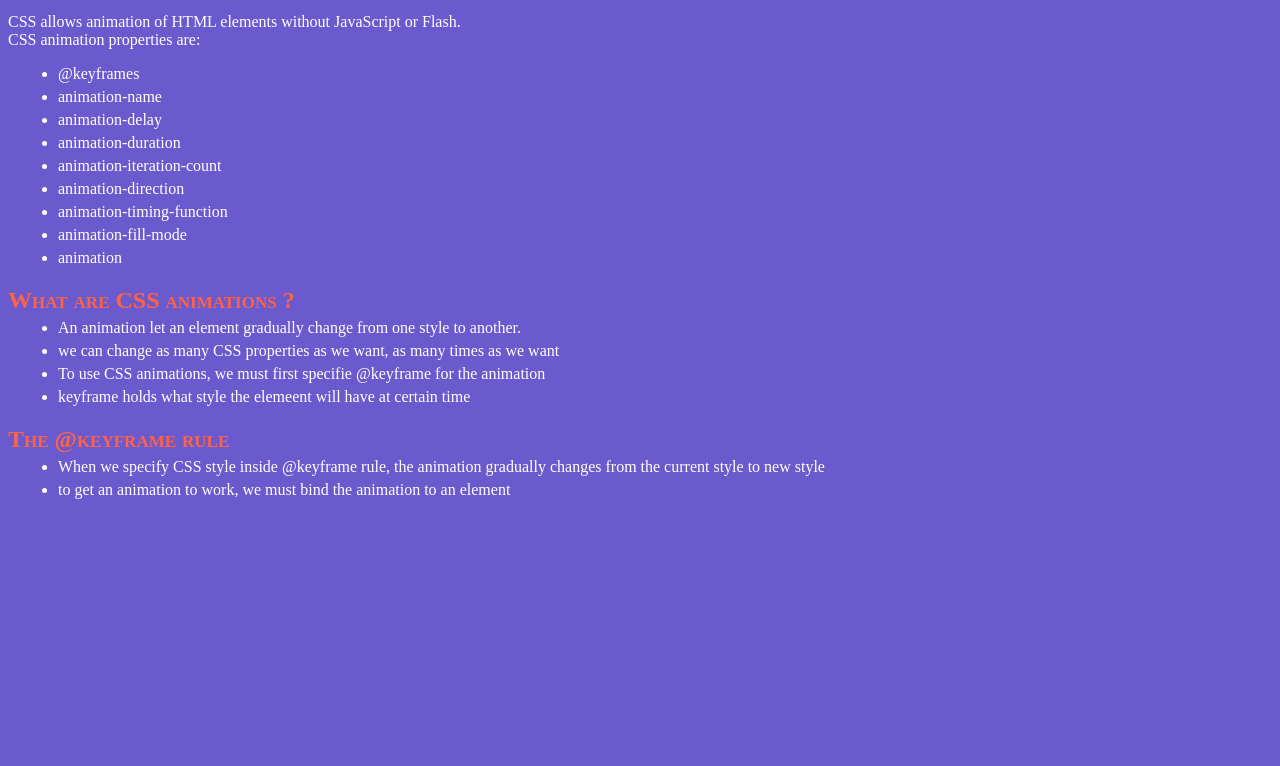
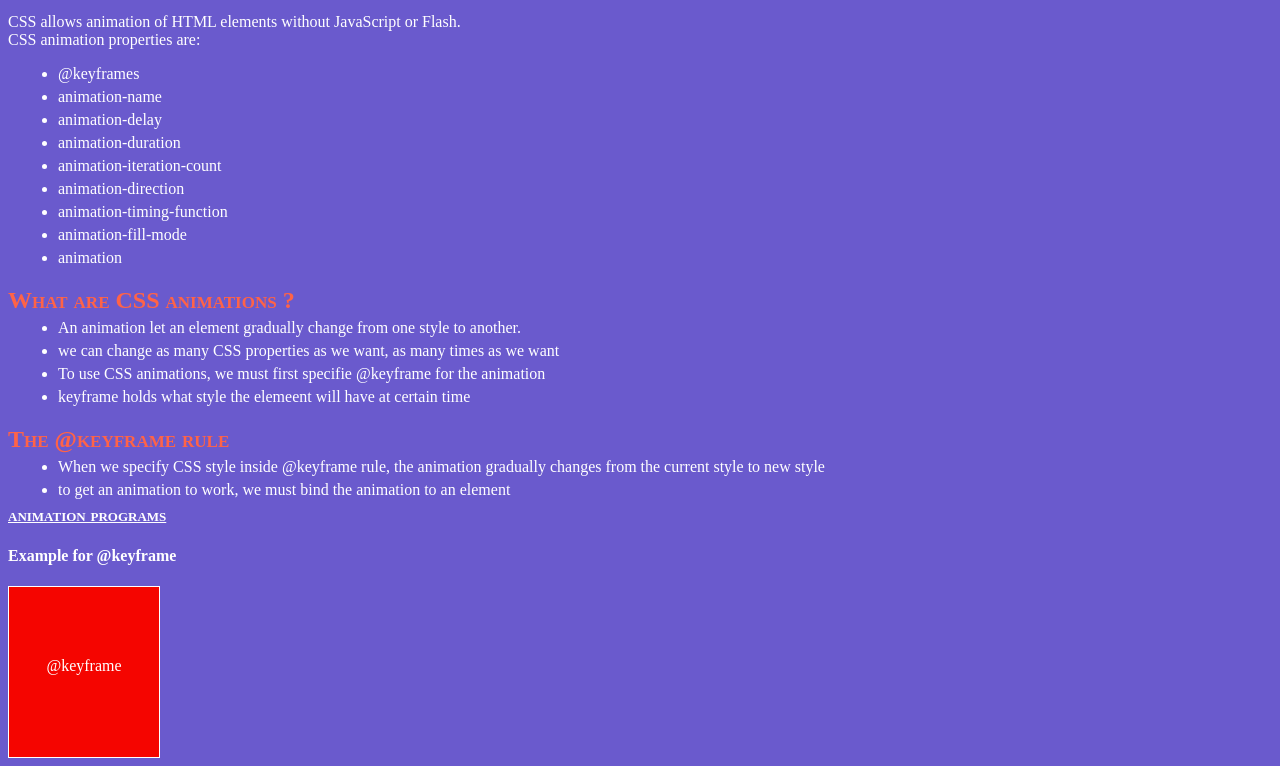
Before and after one commit to mdafsha9/CSS3-Tutorials, a plain HTML site: page animation.html in a window 1280 px wide. Shown: the part 110-876 px from the top of the page. Before the commit the page ends 800 px from the top, so only its background shows below. Drawn offline with Linux system fonts and the light colour scheme.

Commit message:
example for @keyframe

```diff
--- a/animation.css
+++ b/animation.css
@@ -28,3 +28,18 @@ h3{
   margin-bottom:5px;
   text-decoration:underline;
 }
+.ke1{
+  width:150px;
+  height:100px;
+  border:1px solid white;
+  background-color:green;
+  text-align:center;
+  padding-top:70px;
+  animation-name:example;
+  animation-duration:4s;
+  animation-delay:2s;
+}
+@keyframes example{
+  from {background-color:green;}
+  to {background-color:red;}
+}
--- a/animation.html
+++ b/animation.html
@@ -8,7 +8,7 @@
     <meta name="viewport" content="width=device-width, initial-scale=1.0">
     <meta http-equiv="refresh" content="30">
     <title>CSS3 Tutorials</title>
-    <link rel="stylesheet" href="transition.css">
+    <link rel="stylesheet" href="animation.css">
   </head>
   <body>
     <h1>Advanced CSS</h1>
@@ -38,6 +38,9 @@
       <li>When we specify CSS style inside @keyframe rule, the animation gradually changes from the current style to new style</li>
       <li>to get an animation to work, we must bind the animation to an element</li>
     </ul>
+    <h3>animation programs</h3>
+    <h4>Example for @keyframe</h4>
+    <div class="ke1">@keyframe</div>
 
   </body>
   </html>
```
